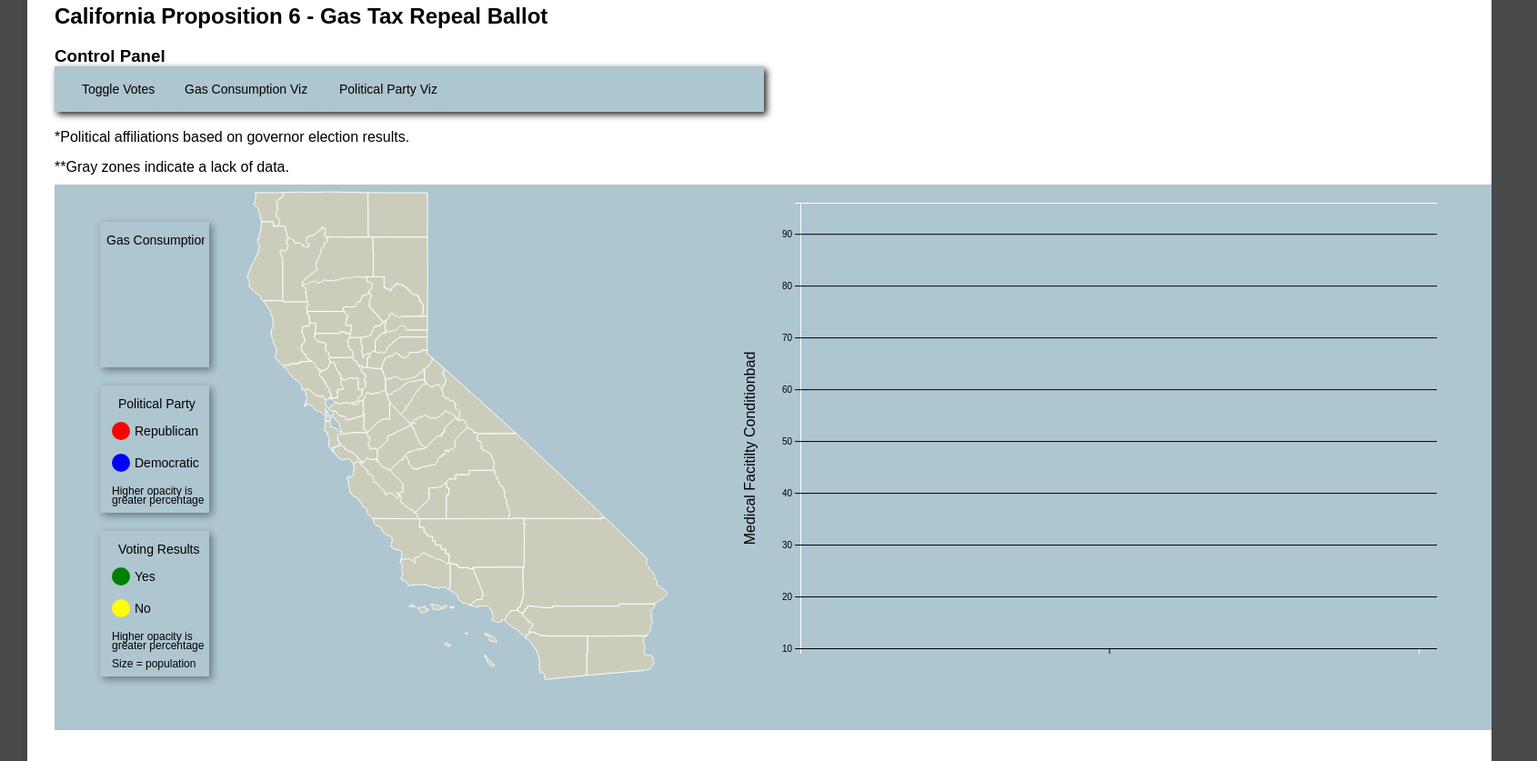
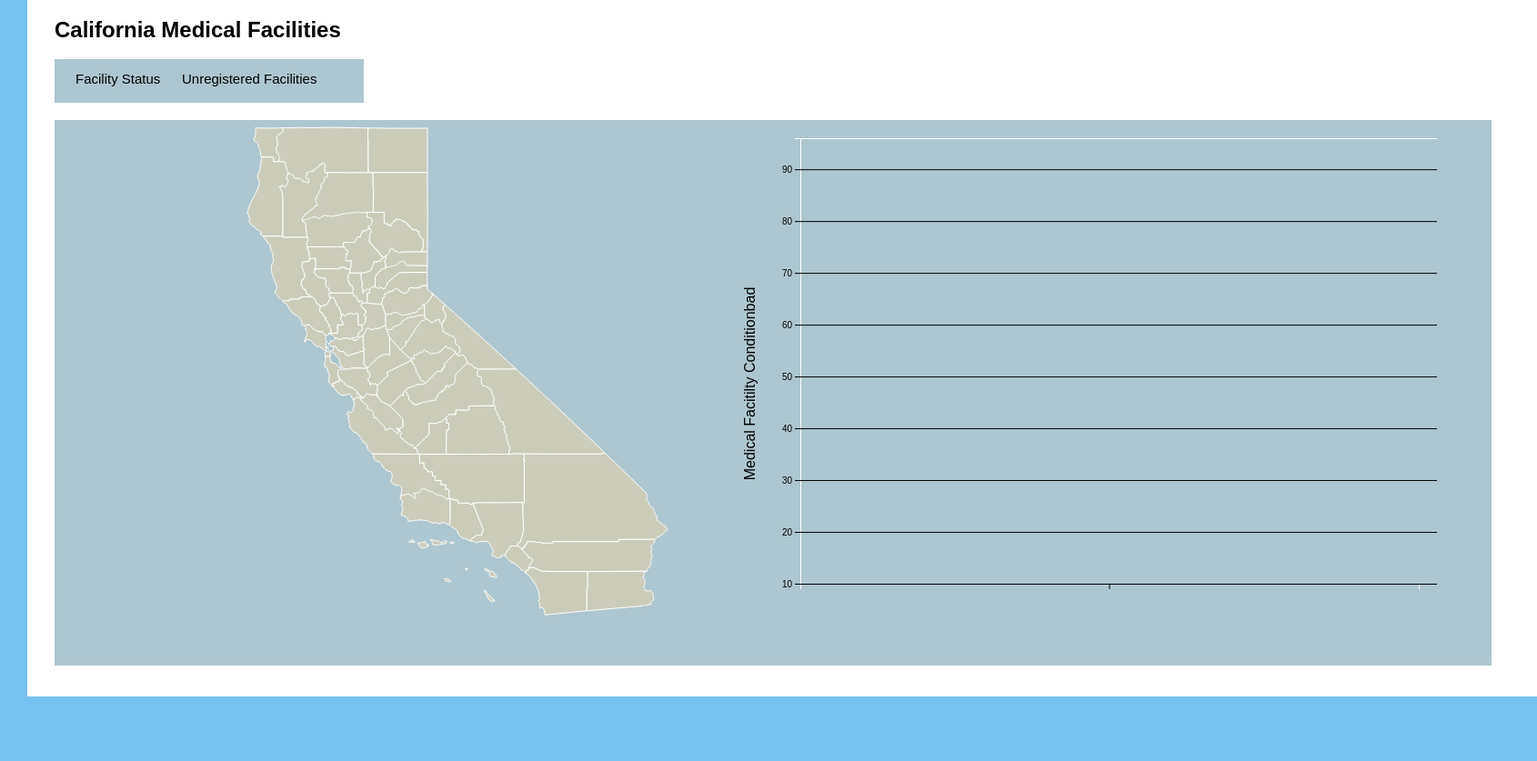
Before and after one commit to jhBae00/2022_1visInfo, a plain HTML site: page index.html in a window 1280 px wide. Shown: the part 56-893 px from the top of the page at 91% size, 1690 px wide, since content can reach past the window. After the commit the page ends 822 px from the top, so only its background shows below. Drawn offline with nearby package versions, Linux system fonts and the light colour scheme.

Commit message:
Update index.html

```diff
--- a/index.html
+++ b/index.html
@@ -1,35 +1,34 @@
+
 <!doctype html>
 <html lang="en">
 <head>
  <meta charset="utf-8">
-		<title>California Tax Repeal Failure</title>
+ <title>California Medical Facility</title>
 
  <style type="text/css">
 	 body {
 		 margin: 0;
-				background-color: #48494B;
+		 background-color: #76C3F2;
 		 font-family: "proxima-nova", "Source Sans Pro", sans-serif;
 	 }
 
 	 #container {
-				width: 1550px;
+		 width: 1600px;
 		 margin-left: 30px;
 		 margin-right: auto;
 		 margin-top: 30px;
 		 padding: 30px;
 		 background-color: white;
-				box-shadow: 3px 3px 7px #222;
 	 }
 
-      #controls {
-        width: 760px;
-        height: 50px;
+	 #tasks {
+		 width: 320px;
+		 height: 48px;
 		 background-color: #aec6cf;
-				box-shadow: 3px 3px 7px #222;
 	 }
 
-      #controls text {
-        font-size: 14px;
+	 #tasks text {
+		 font-size: 15px;
 	 }
 
 	 h1 {
@@ -52,20 +51,23 @@
 		 background: #e7e8e9;
 	 }
 
+	 g {
+ 		cursor: pointer;
+ 		pointer-events: all;
+ 	}
+	 path {
+		 fill: #aec6cf;/*#d2b48c;#799dcb;*/
+		 stroke: #fff;
+	 }
+	 path:hover {
+		 fill:#48494b;
+		 cursor:pointer;
+	 }
 	 svg {
 		background-color: #aec6cf;
 		padding-left: 20px;
 	}
 
-			path {
-				fill: #aec6cf;/*#d2b48c;#799dcb;*/
-				stroke: #fff;
-      }
-
-			path:hover {
-				fill:#48494b;
-				cursor:pointer;
-			}
 
 	 #tooltip {
 		 width: 280px;
@@ -93,109 +95,48 @@
 		 line-height: 18px;
 	 }
 
-      #legend, #partyLegend, #ballotLegend{
+	 #legend{
+	 	 height: auto;
 		 width: 110px;
-        height: auto;
-        padding: 5px;
-        background-color:transparent;
+
+		 padding: 3.5px;
+		 background-color:grey;
 		 color: #000;
-        -webkit-box-shadow: 3px 3px 8px rgba(0, 0, 0, 0.4);
-				-moz-box-shadow: 3px 3px 8px rgba(0, 0, 0, 0.4);
-				box-shadow: 3px 3px 8px rgba(0, 0, 0, 0.4);
 		 pointer-events: none;
 		 position: absolute;
 		 left: 110px;
 		 top: 300px;
 	 }
 
-      #partyLegend {
-        height: 130px;
-        top: 480px;
-      }
 
-      #ballotLegend {
-        top: 640px;
-      }
 
-      g {
-        cursor: pointer;
-        pointer-events: all;
-      }
 
-      .noPointerEvents {
-        pointer-events: none;
-      }
-
-      .grid {
-        pointer-events: none;
-      }
 
  </style>
 </head>
 <body>
  <div id="container">
-			<h1>California Proposition 6 - Gas Tax Repeal Ballot</h1>
-
-      <h3 style="margin-bottom:0;">Control Panel</h3>
-      <svg id="controls">
-          <g id="spawnCircles">
-            <rect x="0" y="5" width="100" height="40" rx="10" ry="10" fill="#aec6cf"></rect>
-            <text x="10" y="30">Toggle Votes</text>
+	 <p>
+	 <h1>California Medical Facilities</h1>
+	 <br>
+	 <svg id="tasks">
+			 <g id="status">
+				 <text id="task1" x="3" y="27">Facility Status</text>
 			 </g>
-          <g id="setGasViz" transform="translate(110 0)">
-            <rect x="0" y="5" width="160" height="40" rx="10" ry="10" fill="#aec6cf"></rect>
-            <text x="13" y="30">Gas Consumption Viz</text>
-          </g>
-          <g id="setPartyViz" transform="translate(280)">
-              <rect x="0" y="5" width="130" height="40" rx="10" ry="10" fill="#aec6cf"></rect>
-              <text x="13" y="30">Political Party Viz</text>
+			 <g id="setPartyViz" transform="translate(120)">
+					 <text id="task2" x="0" y="27" font-size: 15px>Unregistered Facilities</text>
 			 </g>
 	 </svg>
-      <p>*Political affiliations based on governor election results.</p>
-      <p>**Gray zones indicate a lack of data.</p>
+	 </p>
  </div>
-
-		<div id="tooltip" class="hidden">
-      <p>County: <span id="county">County Name</span></p>
-      <br>
-      <p>Gas Consumption: <span id="gasData"></span> million therms</p>
-      <p>Gas Consumption (per person): <span id="gasPerPop"></span> therms</p>
-      <br>
-      <p>Population: <span id="popData"></span> people</p>
-      <p>Yes Count: <span id="yesCount"></span> votes</p>
-      <p>No Count: <span id="noCount"></span> votes</p>
-      <br>
-      <p>Party Affiliation: <span id="political"></span></p>
+ <div class="">
+	 <!--<svg id="legend">
+		 <text x="2" y="20">Numper of medical facilitied</text>
+	 </svg>-->
  </div>
-
-    <svg id="legend">
-      <text x="2" y="20" font-size="14px">Gas Consumption</text>
-    </svg>
-    <svg id="partyLegend">
-      <text x="15" y="20" font-size="14px">Political Party</text>
-      <circle cx="18" cy="45" fill="red" r="10"></circle>
-      <circle cx="18" cy="80" fill="blue" r="10"></circle>
-      <text x="33" y="50" font-size="14px">Republican</text>
-      <text x="33" y="85" font-size="14px">Democratic</text>
-      <text x="8" y="115" font-size="12px">Higher opacity is</text>
-      <text x="8" y="125" font-size="12px">greater percentage</text>
-    </svg>
-    <svg id="ballotLegend">
-        <text x="15" y="20" font-size="14px">Voting Results</text>
-        <circle cx="18" cy="45" fill="green" r="10"></circle>
-        <circle cx="18" cy="80" fill="yellow" r="10"></circle>
-        <text x="33" y="50" font-size="14px">Yes</text>
-        <text x="33" y="85" font-size="14px">No</text>
-        <text x="8" y="115" font-size="12px">Higher opacity is</text>
-        <text x="8" y="125" font-size="12px">greater percentage</text>
-        <text x="8" y="145" font-size="12px">Size = population</text>
-      </svg>
 </body>
 
 <script src="https://d3js.org/d3.v5.min.js"></script>
 <script type="text/javascript" src="map.js"></script>
 
-  <!--<script type="text/javascript" src="http://use.typekit.com/brf5jpj.js"></script>
-  <!--<script src="//use.typekit.net/drk2sev.js"></script>
-  <script type="text/javascript">try{Typekit.load();}catch(e){}</script>-->
 </html>
```
Lines whose indentation alone changed are shown as unchanged.
